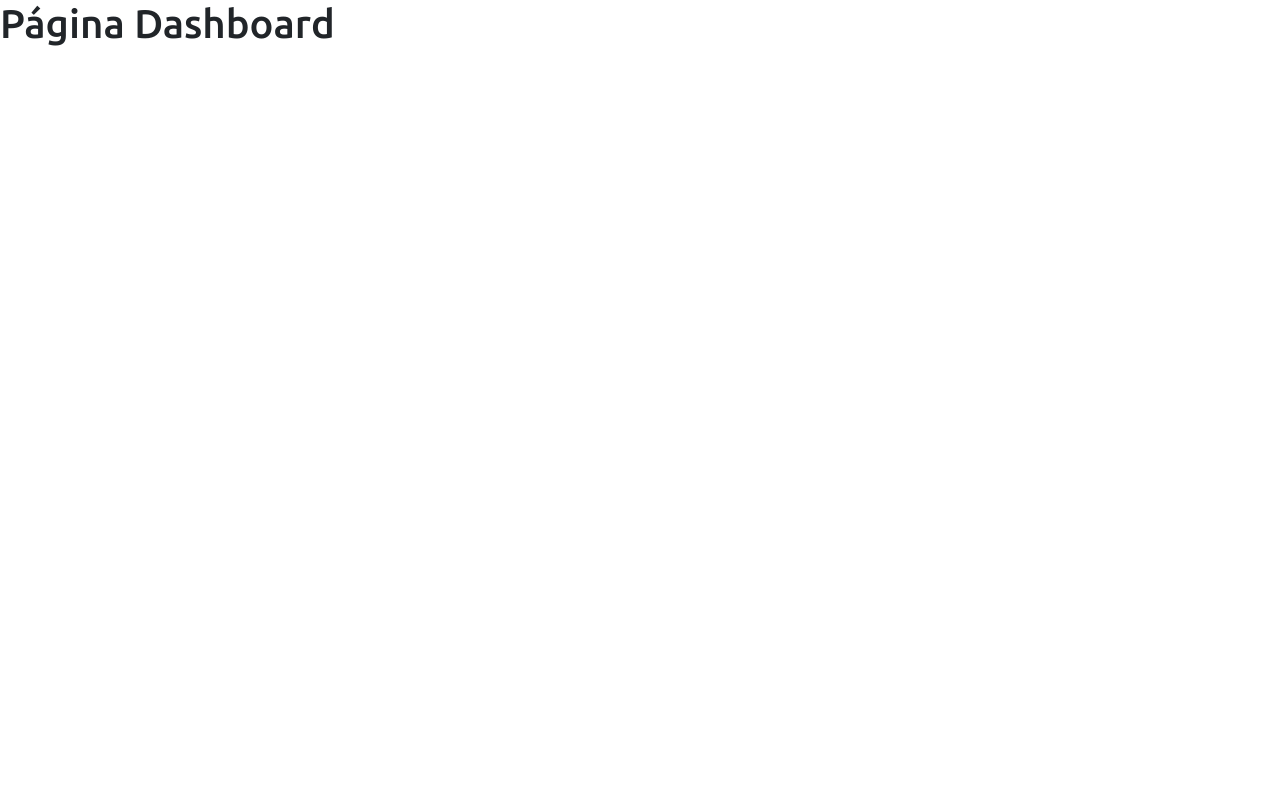
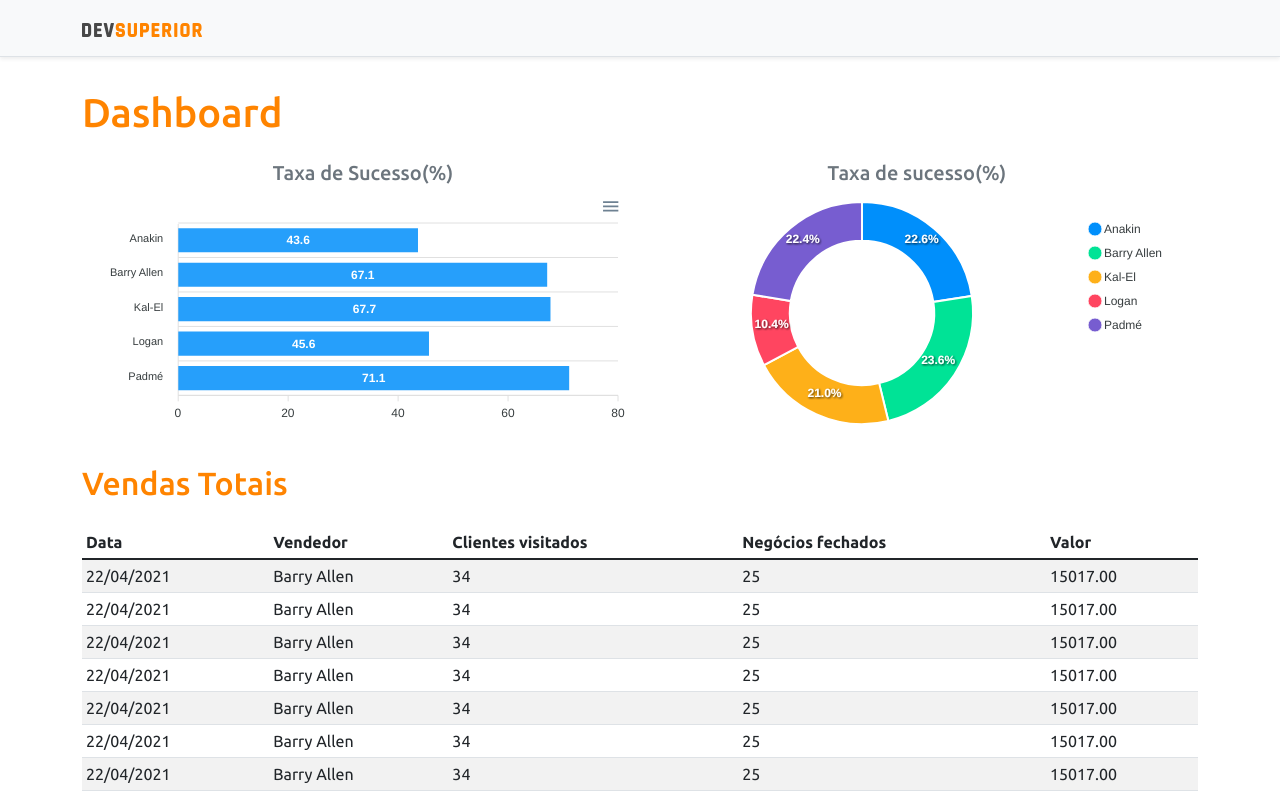
Before and after one commit to GabrielJTorres/Projeto-Spring-React, a React (Create React App) app in the folder frontend/: page /dashboard in a window 1280 px wide. Shown: the top 798 px of the page. Built offline with nearby package versions, Linux system fonts and the light colour scheme.

Commit message:
Rotas consertadas

```diff
--- a/frontend/src/Routes.tsx
+++ b/frontend/src/Routes.tsx
@@ -10,7 +10,7 @@ function Routes() {
                     <Home/>
                 </Route>
 
-                <Route path="/dashboard" exact>
+                <Route path="/dashboard">
                     <Dashboard/>
                 </Route>
             </Switch>
--- a/frontend/src/pages/Dashboard/index.tsx
+++ b/frontend/src/pages/Dashboard/index.tsx
@@ -1,9 +1,37 @@
+import BarChart from "components/BarChart";
+import DataTable from "components/DataTable";
+import DonutChart from "components/DonutChart";
+import Footer from "components/Footer";
+import NavBar from "components/NavBar";
+
 function Dashboard() {
     return (
-        <div>
-            <h1>Página Dashboard
-            </h1>
-        </div>
+        <>
+            <NavBar />
+            <div className="container">
+                <h1 className="text-primary py-3">Dashboard</h1>
+
+                <div className="row px-3">
+                    <div className="col-sm-6">
+                        <h5 className="text-center text-secondary">Taxa de Sucesso(%)</h5>
+                        <BarChart />
+                    </div>
+
+                    <div className="col-sm-6">
+                        <h5 className="text-center text-secondary">Taxa de sucesso(%)</h5>
+                        <DonutChart />
+                    </div>
+
+                </div>
+
+                <div className="py-3">
+                    <h2 className="text-primary">Vendas Totais</h2>
+                </div>
+
+                <DataTable />
+            </div>
+            <Footer />
+        </>
     );
 }
 
--- a/frontend/src/pages/Home/index.tsx
+++ b/frontend/src/pages/Home/index.tsx
@@ -1,8 +1,13 @@
 function Home() {
     return (
-        <div>
-            <h1>Página Home</h1>
-        </div>
+        <div className="container">
+    <div className="jumbotron">
+        <h1 className="display-4">DSVendas</h1>
+        <p className="lead">Analise o desempenho das suas vendas por diferentes perspectivas</p>
+        <hr/>
+        <p>Esta aplicação consiste em exibir um dashboard a partir de dados fornecidos por um back end construído com Spring Boot.</p>
+    </div>
+</div>
     );
 }
 
```
